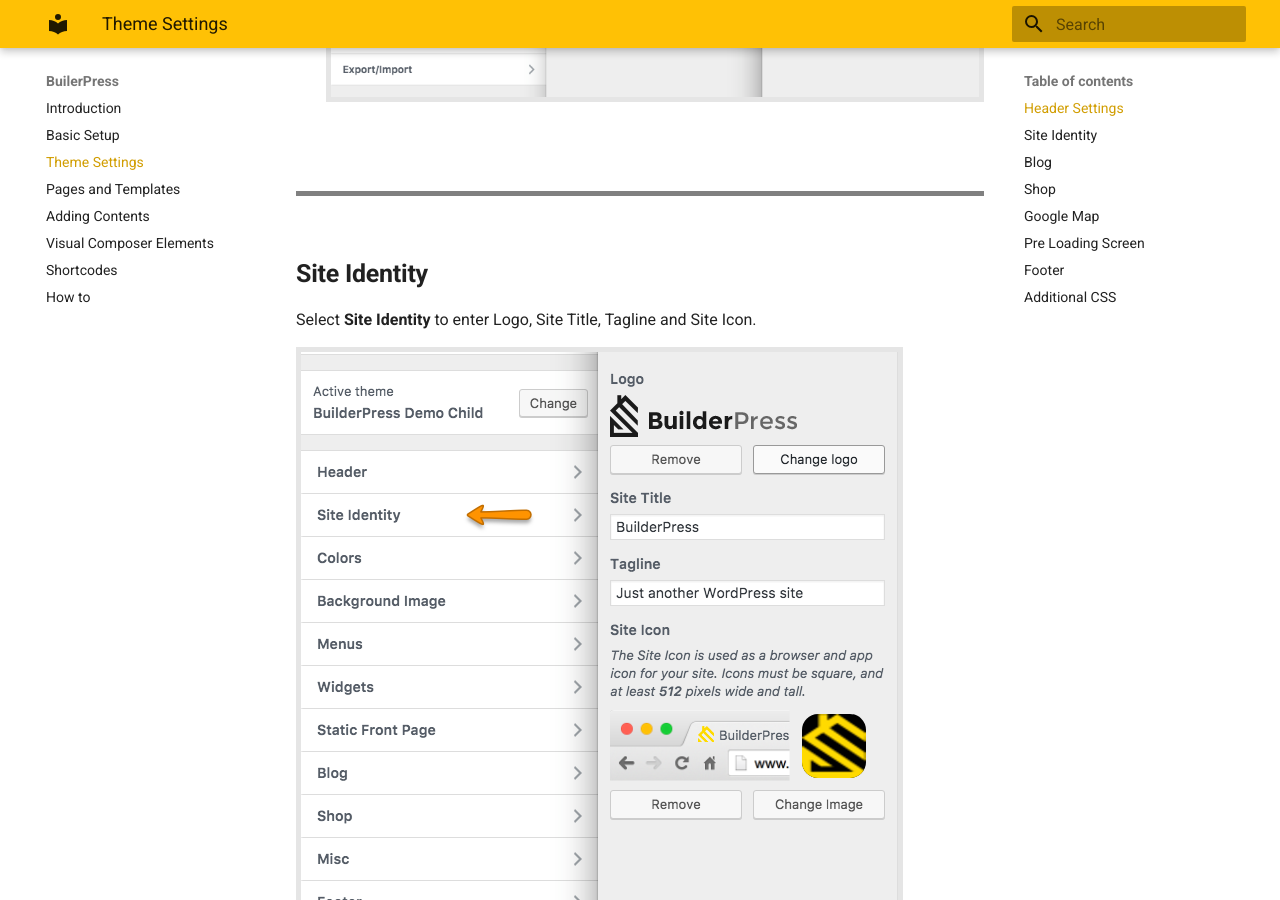
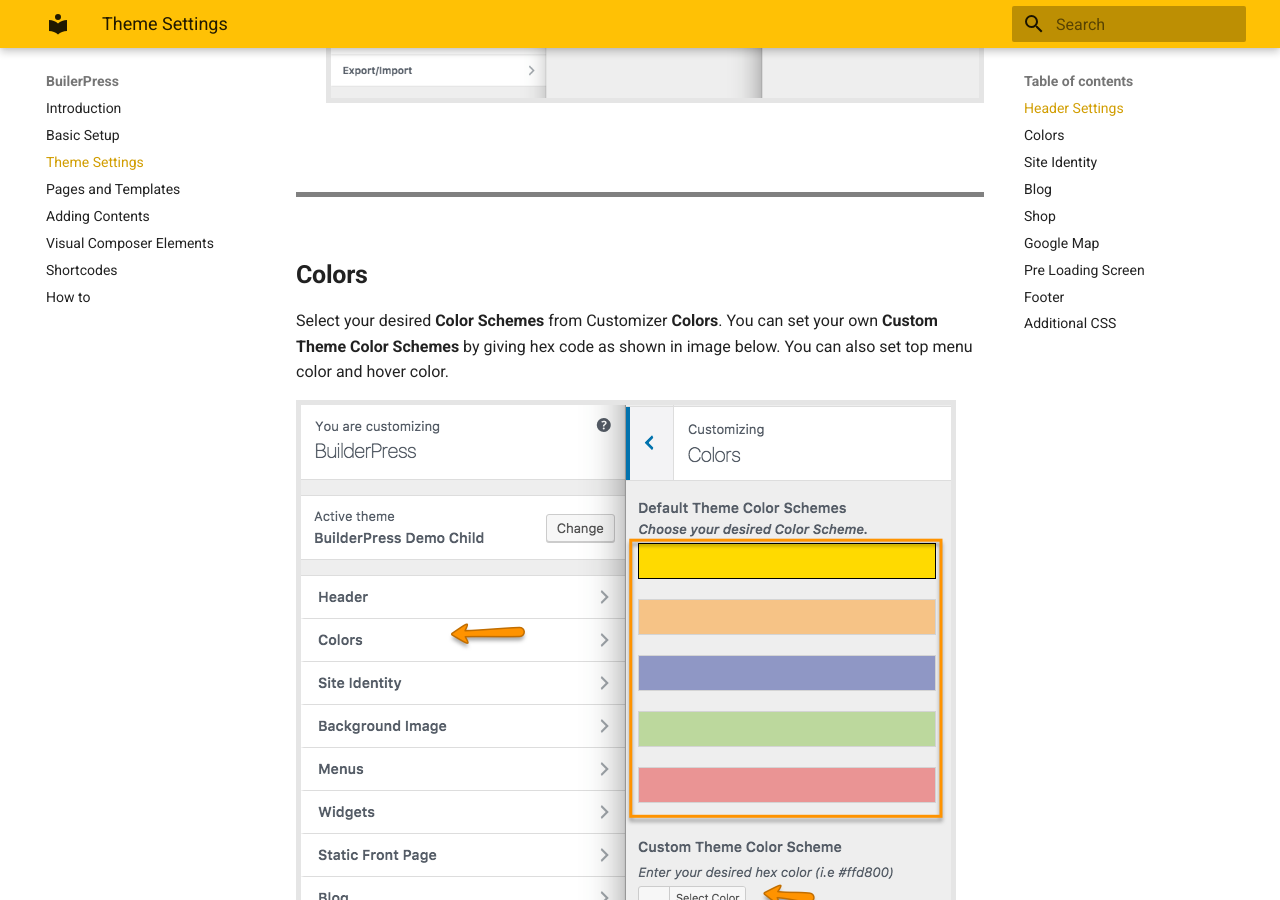
Before and after one commit to InspiryThemes/builderpress-docs, an MkDocs documentation site: the page built from docs/customizer.md, in a window 1280 px wide and 900 px high, scrolled down 4284 px. Built offline with MkDocs 1.6.1 and Material for MkDocs 9.7.7, drawn with Linux system fonts in a browser that asks for light colours; old or Windows-style settings are respelled for this version of MkDocs; some of the changed text lies outside the part shown.

Commit message:
color scheme and sticky header docs added

```diff
--- a/docs/customizer.md
+++ b/docs/customizer.md
@@ -9,7 +9,7 @@
 
 
 <li>
-Select header layout from <strong>Header > Header Layouts </strong>
+Select header layout from <strong>Header > Header Layouts </strong>. You can also enable <strong>Sticky Menu</strong>.
 </br>
 <img src="../img/customizer-header-layout.png" alt="Customizer">
 </br>
@@ -72,6 +72,12 @@
 
 
 </ol>
+<div class="section-separator"></div>
+##Colors
+Select your desired <strong>Color Schemes</strong> from Customizer <strong>Colors</strong>. You can set your own <strong>Custom Theme Color Schemes</strong> by giving hex code as shown in image below. You can also set top menu color and hover color.
+</br>
+<img src="../img/customizer-color-schemes.png" alt="Customizer">
+
 <div class="section-separator"></div>
 ##Site Identity
 
```
Also changed, not shown: docs/img/customizer-color-schemes.png (added), docs/img/customizer-header-layout.png.
